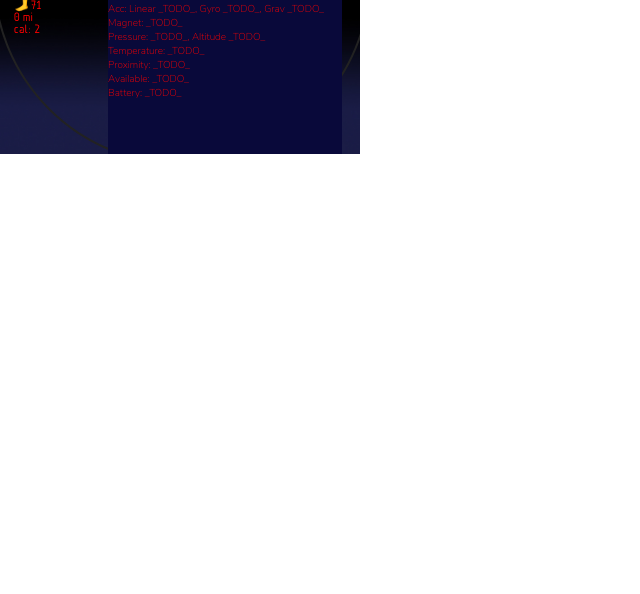
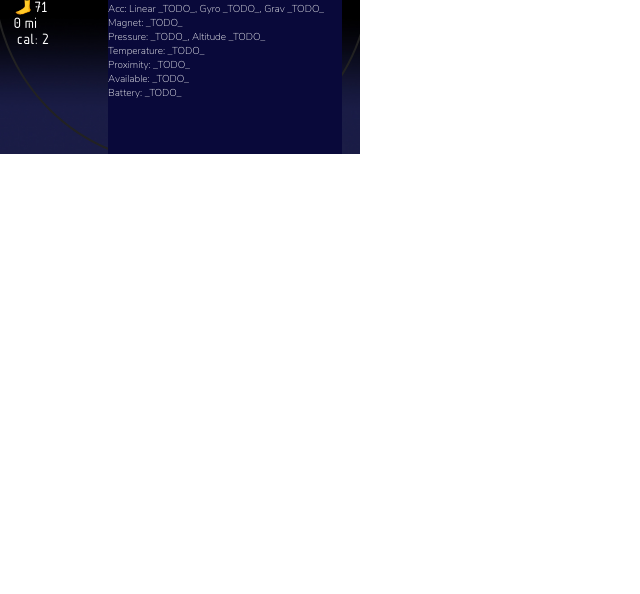
Before and after one commit to nebosite/NerdWatch, a plain HTML site: page index.html in a window 1280 px wide. Shown: the part 206-800 px from the top of the page, without its empty margins (0-640 px from the left). Drawn offline with Linux system fonts and the light colour scheme.

Commit message:
A few little tweaks

```diff
--- a/css/style.css
+++ b/css/style.css
@@ -6,9 +6,9 @@
 
 @font-face {
     font-family: dotfont;
-    src: url(Arcade.ttf);
+    /* src: url(Arcade.ttf);   */
     /* src: url(abduction2002.ttf);   */
-    /* src: url(PICHABS_.ttf);   */
+    src: url(PICHABS_.ttf);
 }
 @font-face {
     font-family: tinyfont;
@@ -162,10 +162,10 @@ body {
 #rec-steps {
     position: absolute;
     top: 57%;
-    width: 24%;
+    width: 28%;
     height: 15%;
     left: 4%;
-    font-size: 45%;
+    font-size: 55%;
     border: 2px;
     border-radius: 5%;
     /* border: solid 1px;
--- a/js/app.js
+++ b/js/app.js
@@ -50,6 +50,10 @@ else {
                 return new Date(`2020-12-17 ${hour}:${minute}`);
             },
             setTimezoneChangeListener: function (callMe) {}
+        },
+        power: {
+            request() {},
+            release() {}
         },
         sensorservice: {
             getDefaultSensor: function (sensorName) {
@@ -121,7 +125,7 @@ else {
     var arrMonth = ["Jan", "Feb", "Mar", "Apr", "May", "Jun", "Jul", "Aug", "Sep", "Oct", "Nov", "Dec"];
     var lastStopwatchClickTime = 0;
     var nightlightOn = false;
-    var lightSensorValue = 0;
+    var lightSensorValue = 100;
 
     if(typeof battery === 'undefined') {
         battery =  {
@@ -462,7 +466,7 @@ else {
             line4 = `${padLeft(minutes,2)}:${padLeft(seconds,2)}`
         }
 
-        stepsWindow.innerHTML = `${line1}<br>${line2}<br>${line3}<br>${line4}`
+        stepsWindow.innerHTML = `${line1}<br>${line2}<br>&nbsp;${line3}<br>&nbsp;&nbsp;${line4}`
     }
 
     //-----------------------------------------------------------------------------
@@ -519,8 +523,11 @@ else {
         // Clickable steps
         var stepsRec = document.getElementById("rec-steps");
         stepsRec.addEventListener("click", () => {
-            stepsSnapshot = lastStepsReading;
-            stepsSnapshotTime = Date.now();
+            if(stepsSnapshot) stepsSnapshot = null;
+            else {
+                stepsSnapshot = lastStepsReading;
+                stepsSnapshotTime = Date.now();
+            }
         });
 
         // Night Light
```
